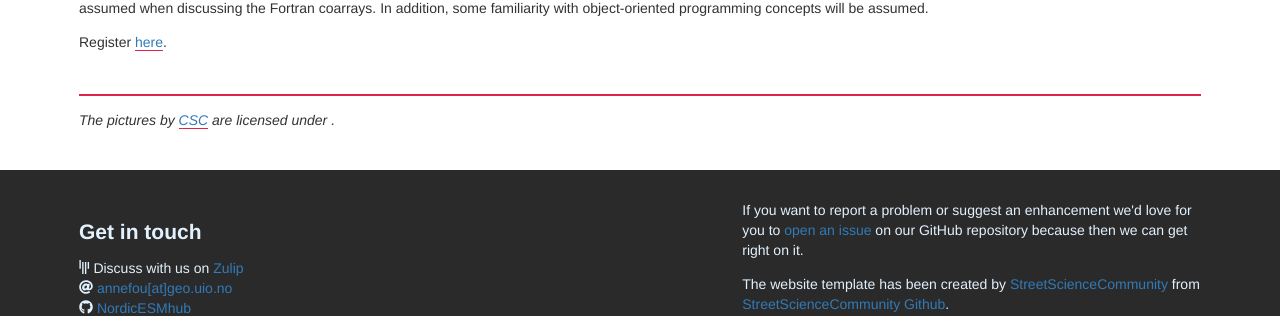
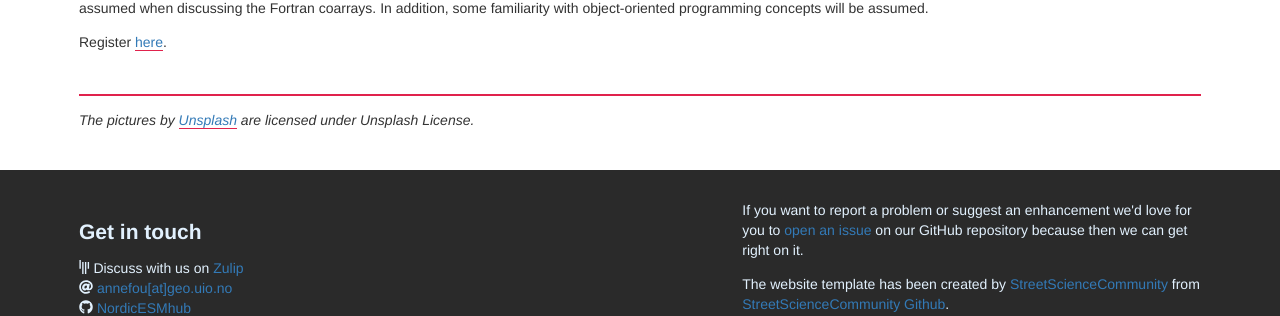
Before and after one commit to NordicESMhub/nordicesmhub.github.io, a Jekyll site: the page built from _events/2019-03-26-advanced_fortran.md, in a window 1280 px wide and 900 px high, scrolled down 487 px, cut to the strip 147-865 px from the top of the window. Shown: the part 335-651 px from the top of the strip. Built offline with Jekyll 4.4.1, drawn with Linux system fonts in a browser that asks for light colours; nearby versions of some CDN libraries.

Commit message:
added missing image and associated license

```diff
--- a/_events/2019-03-26-advanced_fortran.md
+++ b/_events/2019-03-26-advanced_fortran.md
@@ -13,8 +13,8 @@ location:
 supporters:
   - PRACE Training
 photos:
-  name: CSC
-  license:
+  name: Unsplash
+  license: Unsplash License
 ---
 
 This is a 3-day workshop.
```
Also changed, not shown: 1 other file.
